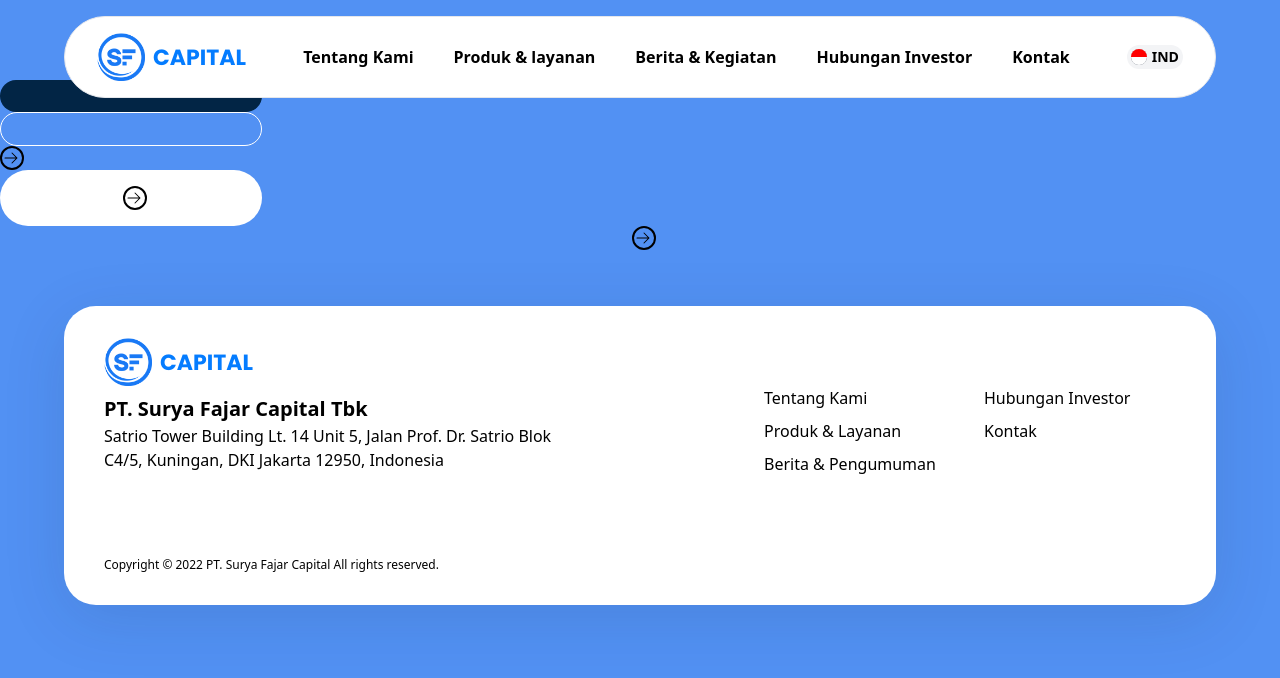
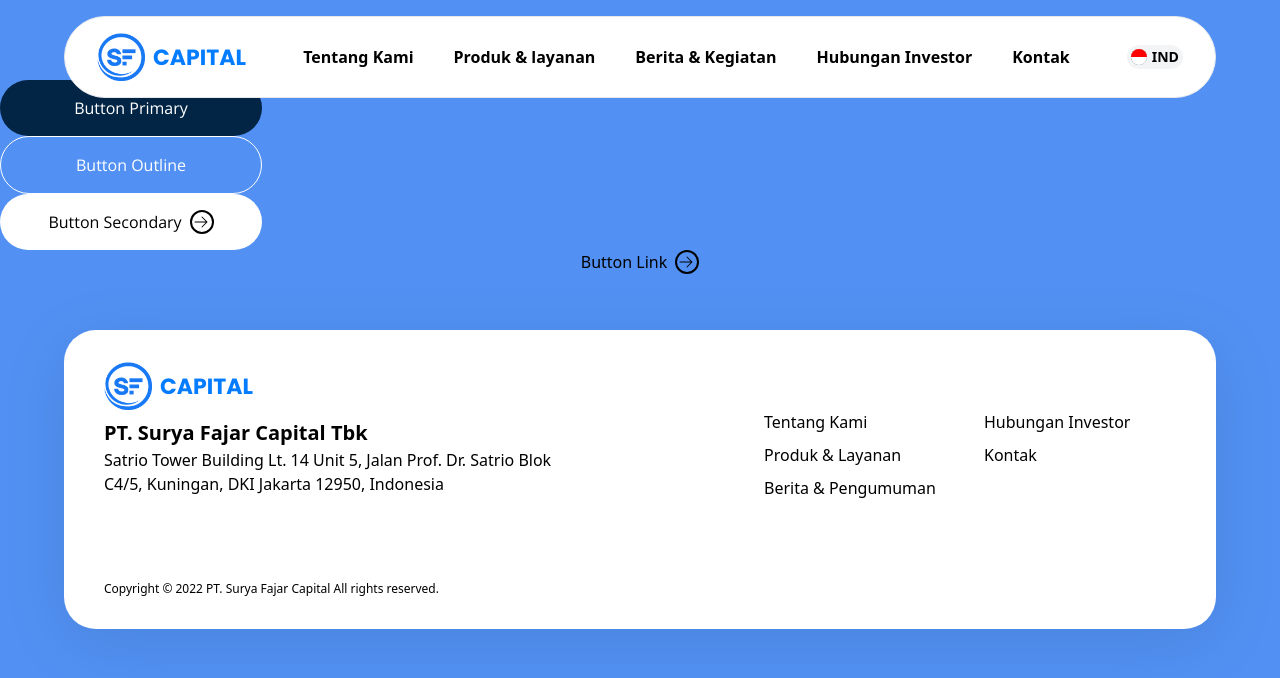
Before and after one commit to desipuspitasari/demosfcapital, a Next.js app: page / in a window 1280 px wide. Shown: the top 678 px of the page. Built offline with nearby package versions, Linux system fonts and the light colour scheme.

Commit message:
update index

```diff
--- /dev/null
+++ b/src/components/banner/homebanner.tsx
@@ -0,0 +1,7 @@
+import Link from "next/link";
+
+const HomeBanner = () => {
+  return <></>;
+};
+
+export default HomeBanner;
--- a/src/pages/index.tsx
+++ b/src/pages/index.tsx
@@ -7,6 +7,7 @@ import ButtonArrow from "../components/buttonarrow";
 import ButtonSecondary from "../components/buttonsecondary";
 import ButtonLink from "../components/buttonlink";
 import Footer from "../components/footer/footer";
+import HomeBanner from "../components/banner/homebanner";
 
 export default function Home() {
   return (
@@ -20,11 +21,10 @@ export default function Home() {
       <main className="min-h-screen w-full bg-[#005eeead]">
         <Navbar />
         <section className="py-20 flex flex-col h-full w-full">
-          <ButtonPrimary href="#" />
-          <ButtonOutline href="#" />
-          <ButtonArrow />
-          <ButtonSecondary href="#" />
-          <ButtonLink href="#" />
+          <ButtonPrimary href="#">Button Primary</ButtonPrimary>
+          <ButtonOutline href="#"> Button Outline</ButtonOutline>
+          <ButtonSecondary href="#">Button Secondary</ButtonSecondary>
+          <ButtonLink href="#">Button Link</ButtonLink>
           <Footer />
         </section>
       </main>
```
